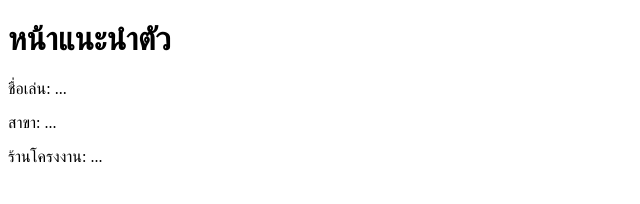
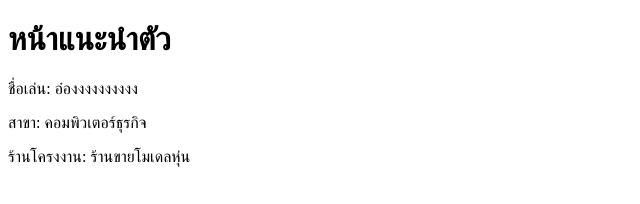
Before and after one commit to Sivasan-4/mobile-week02, a plain HTML site: page index.html in a window 1280 px wide. Shown: the whole page, without its empty margins (0-640 px from the left). Drawn offline with Linux system fonts and the light colour scheme.

Commit message:
แก้ชื่อเล่น

```diff
--- a/index.html
+++ b/index.html
@@ -3,8 +3,8 @@
 <head><meta charset="UTF-8"><title>week02</title></head>
 <body>
 <h1>หน้าแนะนำตัว</h1>
-<p>ชื่อเล่น: ...</p>
-<p>สาขา: ...</p>
-<p>ร้านโครงงาน: ...</p>
+<p>ชื่อเล่น: อ๋องงงงงงงงงง</p>
+<p>สาขา: คอมพิวเตอร์ธุรกิจ</p>
+<p>ร้านโครงงาน: ร้านขายโมเดลหุ่น</p>
 </body>
 </html>
```
